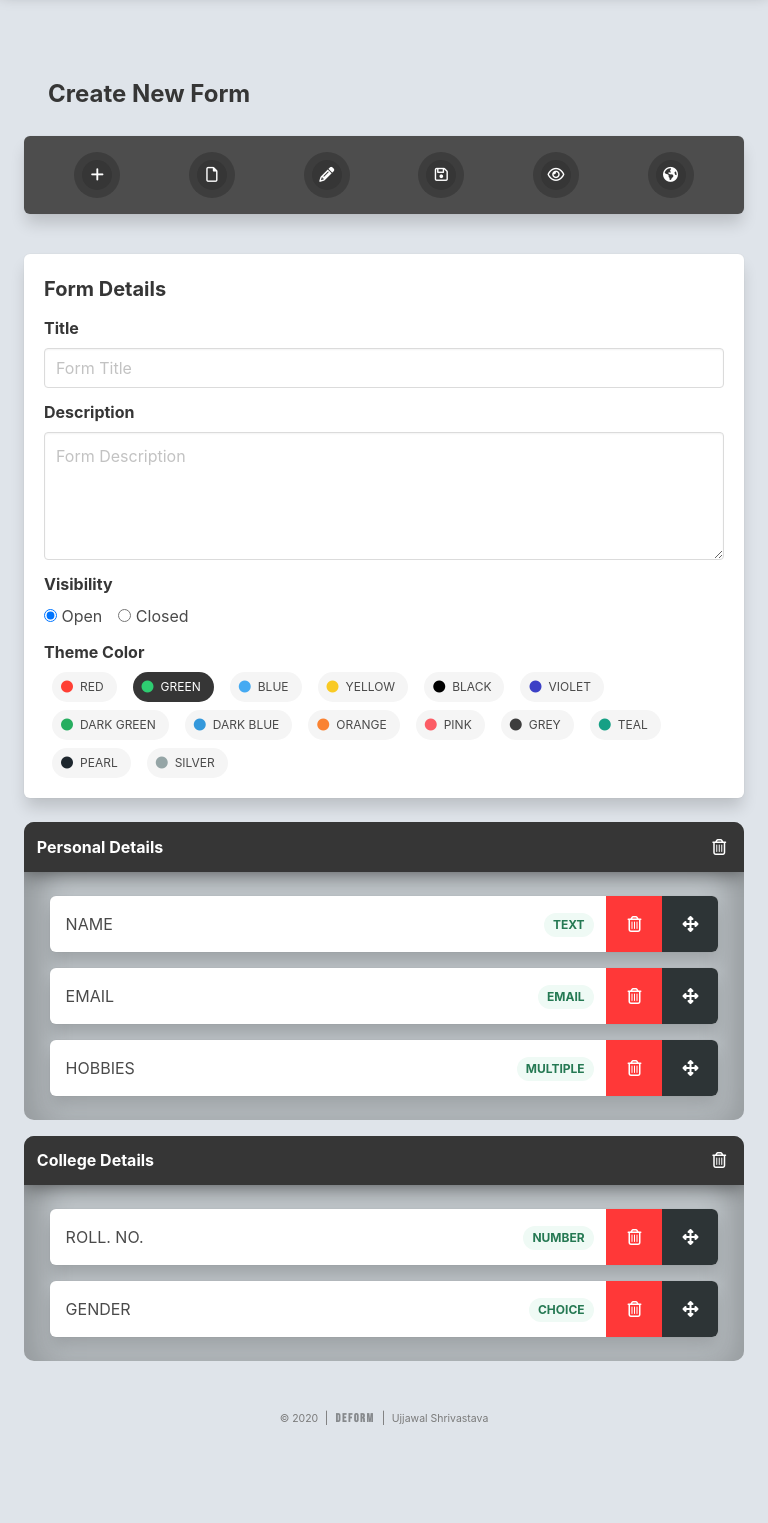
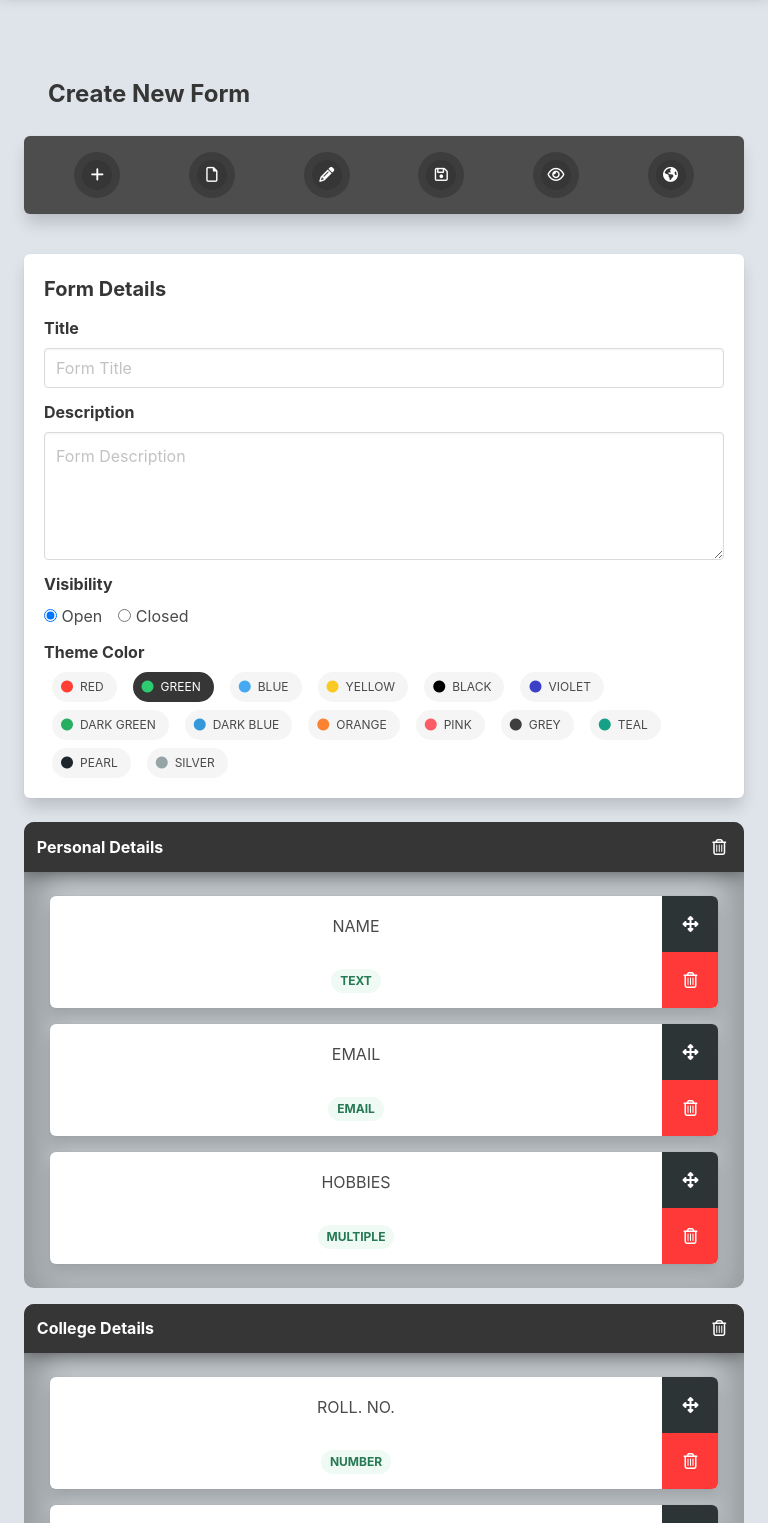
Before and after one commit to ujjawal-shrivastava/forms-dashboard, a React (Create React App) app: page /add in a window 768 px wide. Shown: the top 1523 px of the page. Before the commit the page ends 1460 px from the top, so only its background shows below. Built offline with nearby package versions, Linux system fonts and the light colour scheme.

Commit message:
Fields are now RESPONSIVE

```diff
--- a/src/App.scss
+++ b/src/App.scss
@@ -107,6 +107,26 @@
   justify-content: space-between;
 }
 
+
+.component-data{
+  //style={{display:"flex", flexDirection:"row", alignItems:'center',justifyContent:"space-between", width:"100%"}}
+  display: flex;
+  flex-direction: row;
+  //align-items: center;
+  //justify-content: space-between;
+  width: 100%;
+  @media (max-width: 768px) {
+    flex-direction: column;
+    align-items: space-between;
+    justify-content: start;
+  }
+
+  @media (min-width: 768px) {
+    align-items: center;
+    justify-content: space-between;
+  }
+}
+
 .component-control{
   display: flex;
   flex-direction: row;
@@ -114,6 +134,10 @@
   align-items: center;
   padding: 0;
   align-self: stretch;
+  @media (max-width: 768px) {
+    flex-direction: column-reverse;
+    align-items: space-evenly;
+  }
 
 
   .delete-control{
--- a/src/pages/FormBuilder/FormComponents/ComponentBuilder/BaseComponent.tsx
+++ b/src/pages/FormBuilder/FormComponents/ComponentBuilder/BaseComponent.tsx
@@ -3,7 +3,7 @@
 export default function BaseComponent(props: any) {
     return (
         <div className="box" style={{ padding: "0rem", display: "flex", flexDirection: "row", justifyContent: "space-between", alignItems: "center", overflow: "hidden", margin: "1rem 0rem" }} >
-            <div style={{display:"flex", flexDirection:"row", alignItems:'center',justifyContent:"space-between", width:"100%"}}>
+            <div className="component-data">
                 <p className="px-4 py-4" style={{wordBreak:"break-word"}}>{props.component.title.toUpperCase()}</p>
                 <div style={{ padding: "0.8rem" }}>
                     <span className="tag is-link has-text-weight-bold is-success is-light is-rounded">{props.component.type.toUpperCase()}</span>
```
